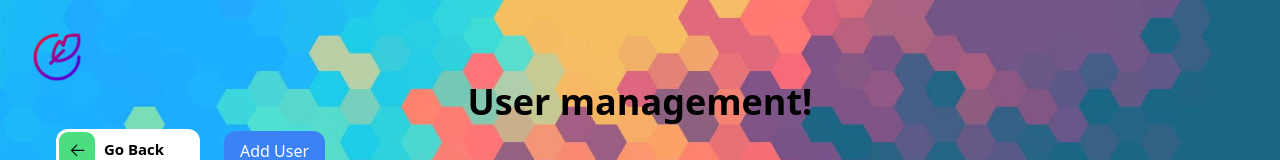
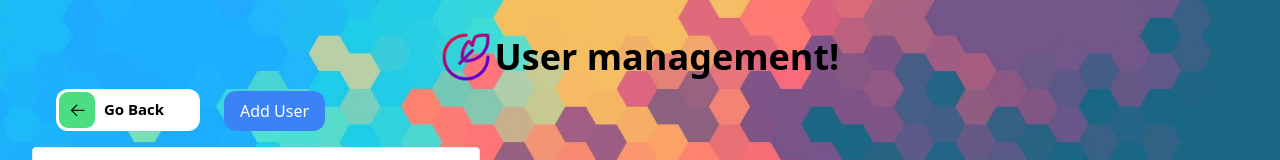
Before and after one commit to Vextroyer/mange-frontend, a Next.js app: page /home/users in a window 1280 px wide. Shown: the top 160 px of the page. Built offline with nearby package versions, Linux system fonts and the light colour scheme; no server answers.

Commit message:
small design detail from the previous commit

```diff
--- a/app/home/users/page.tsx
+++ b/app/home/users/page.tsx
@@ -64,7 +64,7 @@ export default function Page() {
       const requestOptions = {
         method: isEdit ? 'PUT' : 'POST',
         headers: { 'Content-Type': 'application/json' },
-        body: JSON.stringify({Username, Company, Type, Password }),
+        body: JSON.stringify({ Username, Company, Type, Password }),
       };
 
       const url = isEdit ? `http://127.0.0.1:5050/api/users/${id}` : 'http://127.0.0.1:5050/api/users';
@@ -137,6 +137,7 @@ export default function Page() {
 
   return (
     <div className="min-h-screen p-8 relative bg-[url('http://localhost:3000/images/fondoClaro.png')] dark:bg-[url('http://localhost:3000/images/fondoOscuro.jpg')] bg-cover bg-no-repeat bg-center">
+      <div className='flex justify-center items-center'>
         {/* Logo + Mensaje */}
         <Image
           src="/images/logo.png"
@@ -148,7 +149,7 @@ export default function Page() {
         <h2 className="text-4xl font-extrabold text-center text-black dark:text-white">
           User management!
         </h2>
-
+      </div>
       {/* Notificación */}
       {notification && (
         <div className="mb-4 p-4 h-10 bg-green-100 text-green-700 rounded">
```
Lines whose indentation alone changed are shown as unchanged.
